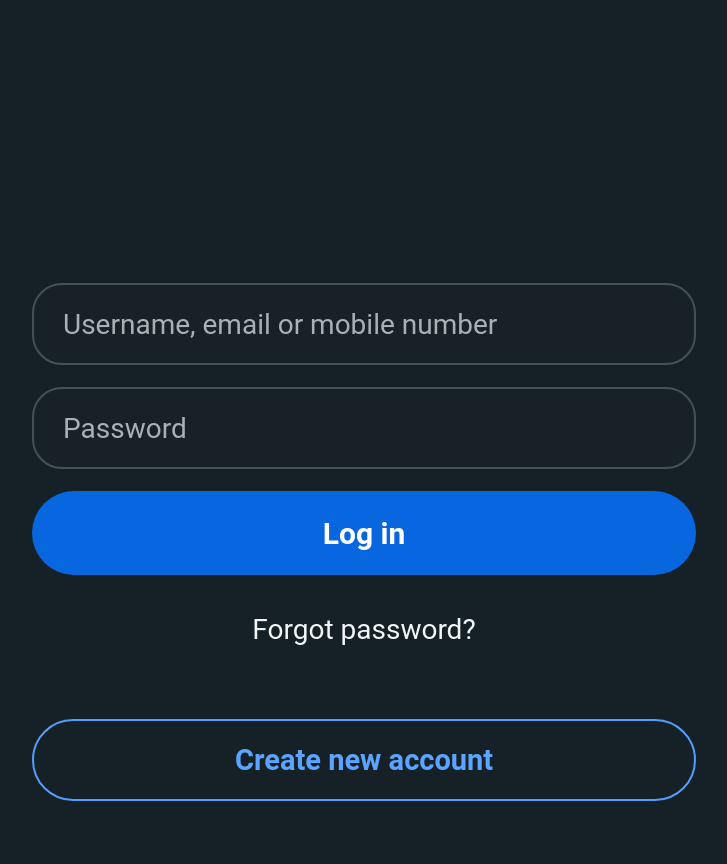
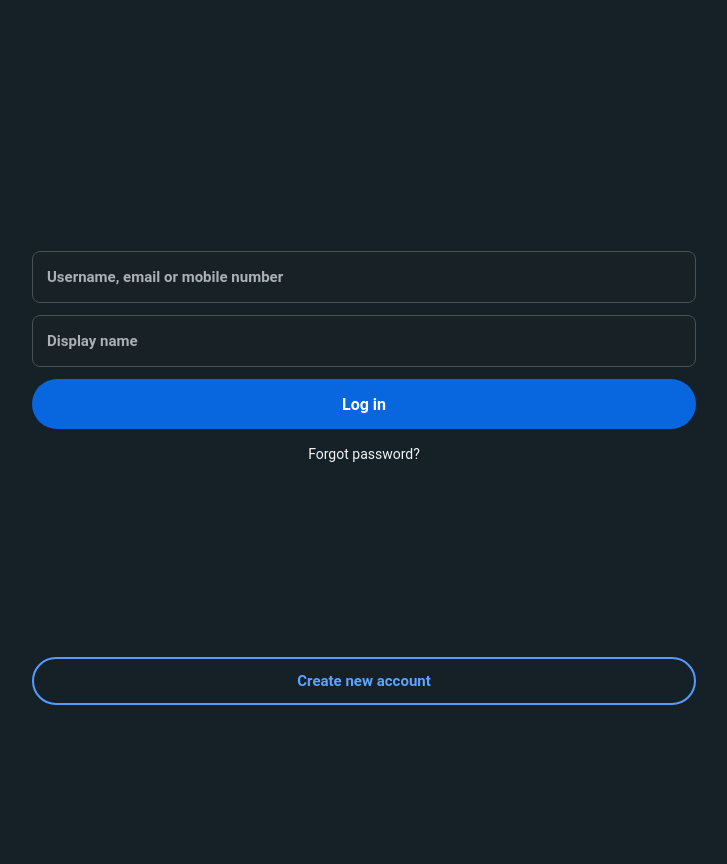
Before and after one commit to Cobra546/Same-as-duplicate, a plain HTML site: page index.html in a window 1280 px wide. Shown: the part 21-885 px from the top of the page, without its empty margins (276-1003 px from the left). After the commit the page ends 800 px from the top, so only its background shows below. Drawn offline with Linux system fonts and the light colour scheme.

Commit message:
Match compact reference sizing and typography

```diff
--- a/index.html
+++ b/index.html
@@ -35,33 +35,35 @@
       display: flex;
       flex-direction: column;
     }
-    .top-placeholder { height: 35vh; min-height: 250px; max-height: 520px; flex: 0 0 auto; position: relative; }\n    .top-image-holder { width: 112px; height: 112px; position: absolute; top: 58%; left: 50%; transform: translate(-50%, -50%); background: transparent; }
-    .login-form { display: flex; flex-direction: column; gap: 22px; }
+    .top-placeholder { height: 31vh; min-height: 190px; max-height: 360px; flex: 0 0 auto; position: relative; }
+    .top-image-holder { width: 88px; height: 88px; position: absolute; top: 58%; left: 50%; transform: translate(-50%, -50%); background: transparent; }
+    .login-form { display: flex; flex-direction: column; gap: 12px; }
     .field {
       width: 100%;
-      height: 82px;
-      border: 2px solid var(--border);
-      border-radius: 30px;
+      height: 52px;
+      border: 1px solid var(--border);
+      border-radius: 8px;
       background: var(--field);
       color: var(--text);
-      padding: 0 29px;
+      padding: 0 14px;
       font: inherit;
-      font-size: clamp(18px, 4.5vw, 28px);
+      font-size: 15px;
+      font-weight: 600;
       outline: none;
       transition: border-color .18s ease, box-shadow .18s ease;
     }
     .field::placeholder { color: var(--muted); opacity: 1; }
     .field:focus { border-color: var(--blue-light); box-shadow: 0 0 0 3px #5ba4ff20; }
     .login-button {
-      height: 84px;
+      height: 50px;
       width: 100%;
       border: 0;
       border-radius: 999px;
       background: var(--blue);
       color: white;
       font: inherit;
-      font-size: clamp(20px, 4.8vw, 30px);
-      font-weight: 600;
+      font-size: 16px;
+      font-weight: 700;
       cursor: pointer;
       transition: filter .15s ease, transform .15s ease;
     }
@@ -69,24 +71,24 @@
     .login-button:hover { filter: brightness(1.08); }
     .forgot {
       align-self: center;
-      margin-top: 13px;
+      margin-top: 4px;
       color: var(--text);
       text-decoration: none;
-      font-size: clamp(18px, 4.5vw, 28px);
+      font-size: 14px;
       line-height: 1.4;
     }
     .forgot:hover { text-decoration: underline; }
-    .bottom-area { margin-top: auto; padding-top: 70px; }
+    .bottom-area { margin-top: auto; padding-top: 32px; }
     .create-button {
-      min-height: 82px;
+      min-height: 48px;
       width: 100%;
       border: 2px solid #559cff;
       border-radius: 999px;
       background: transparent;
       color: var(--blue-light);
       font: inherit;
-      font-size: clamp(19px, 4.6vw, 29px);
-      font-weight: 600;
+      font-size: 15px;
+      font-weight: 700;
       cursor: pointer;
       transition: background .15s ease, transform .15s ease;
     }
@@ -95,18 +97,18 @@
     .bottom-image-holder {
       width: 120px;
       height: 32px;
-      margin: 28px auto 0;
+      margin: 16px auto 0;
       background: transparent;
     }
     button:focus-visible, a:focus-visible { outline: 3px solid var(--blue-light); outline-offset: 4px; }
     @media (max-height: 760px) {
-      .top-placeholder { height: 27vh; min-height: 170px; }
-      .field { height: 68px; border-radius: 25px; }
-      .login-form { gap: 16px; }
-      .login-button { height: 70px; }
-      .bottom-area { padding-top: 42px; }
-      .create-button { min-height: 68px; }
-      .bottom-image-holder { height: 32px; margin-top: 20px; }
+      .top-placeholder { height: 27vh; min-height: 150px; }
+      .field { height: 50px; border-radius: 8px; }
+      .login-form { gap: 10px; }
+      .login-button { height: 48px; }
+      .bottom-area { padding-top: 28px; }
+      .create-button { min-height: 46px; }
+      .bottom-image-holder { height: 32px; margin-top: 16px; }
     }
     @media (max-width: 380px) {
       .page { padding-left: 20px; padding-right: 20px; }
@@ -122,9 +124,9 @@
       <input class="field" id="identity" name="identity" type="text"
         placeholder="Username, email or mobile number" autocomplete="username"
         aria-label="Username, email or mobile number" required>
-      <input class="field" id="password" name="password" type="password"
-        placeholder="Password" autocomplete="current-password"
-        aria-label="Password" required>
+      <input class="field" id="displayName" name="displayName" type="text"
+        placeholder="Display name" autocomplete="nickname"
+        aria-label="Display name" required>
       <button class="login-button" type="submit">Log in</button>
       <a class="forgot" href="#" id="forgotLink">Forgot password?</a>
     </form>
```
